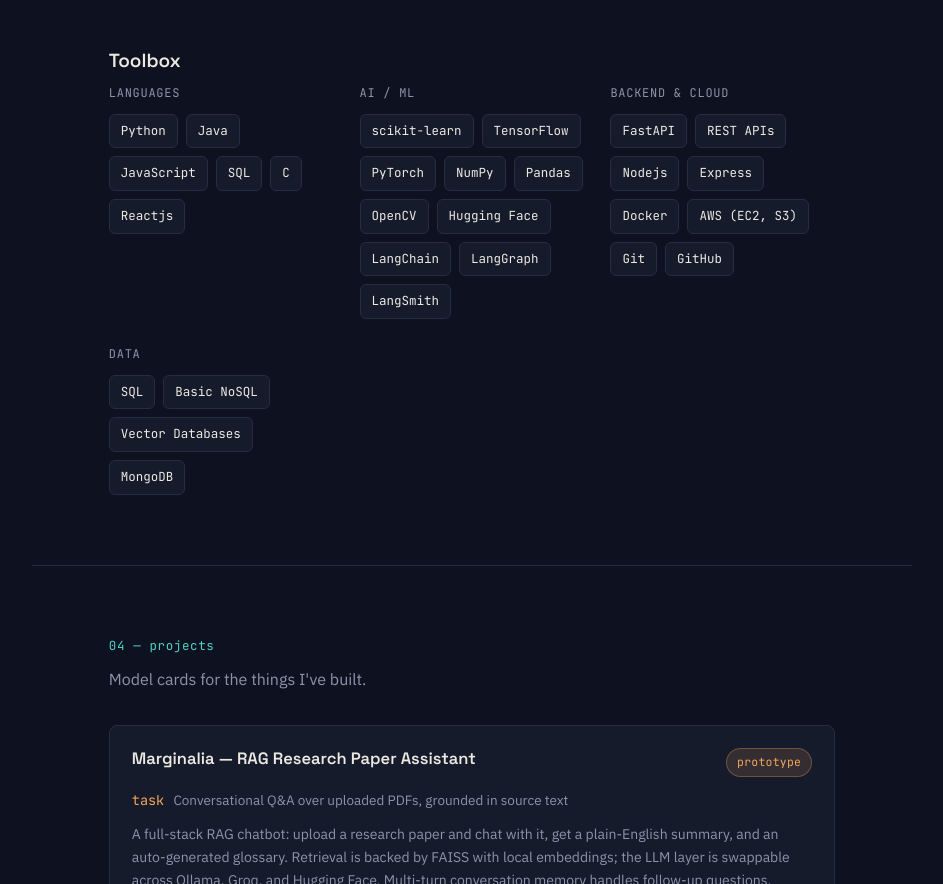
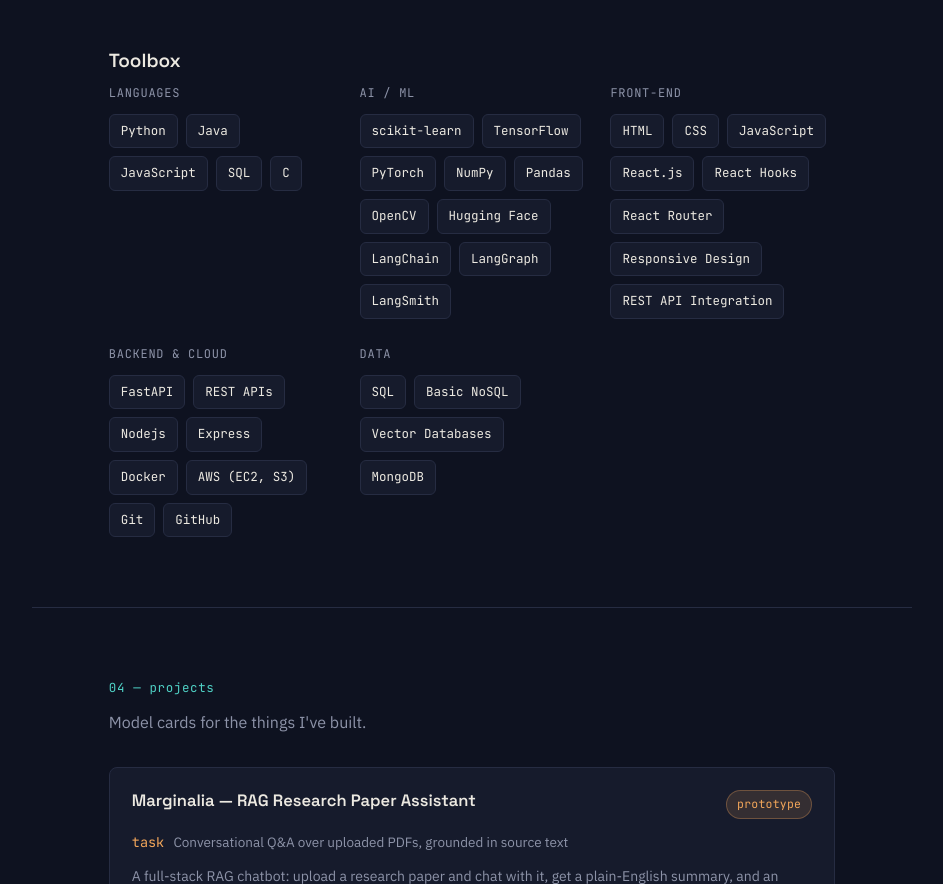
Before and after one commit to mafnan338/Mohammed_Afnan_Portfolio, a plain HTML site: page index.html in a window 1280 px wide. Shown: the part 2213-3097 px from the top of the page, without its empty margins (168-1111 px from the left). Drawn offline with Linux system fonts and the light colour scheme.

Commit message:
Updated FrontEnd Stack

```diff
--- a/index.html
+++ b/index.html
@@ -222,7 +222,7 @@
             <p class="toolbox-label">Languages</p>
             <div class="chips">
               <span>Python</span><span>Java</span><span>JavaScript</span
-              ><span>SQL</span><span>C</span><span>Reactjs</span>
+              ><span>SQL</span><span>C</span>
             </div>
           </div>
           <div class="toolbox-group">
@@ -232,6 +232,19 @@
               ><span>PyTorch</span><span>NumPy</span><span>Pandas</span
               ><span>OpenCV</span><span>Hugging Face</span><span>LangChain</span
               ><span>LangGraph</span><span>LangSmith</span>
+            </div>
+          </div>
+          <div class="toolbox-group">
+            <p class="toolbox-label">Front-end</p>
+            <div class="chips">
+              <span>HTML</span>
+              <span>CSS</span>
+              <span>JavaScript</span>
+              <span>React.js</span>
+              <span>React Hooks</span>
+              <span>React Router</span>
+              <span>Responsive Design</span>
+              <span>REST API Integration</span>
             </div>
           </div>
           <div class="toolbox-group">
```
